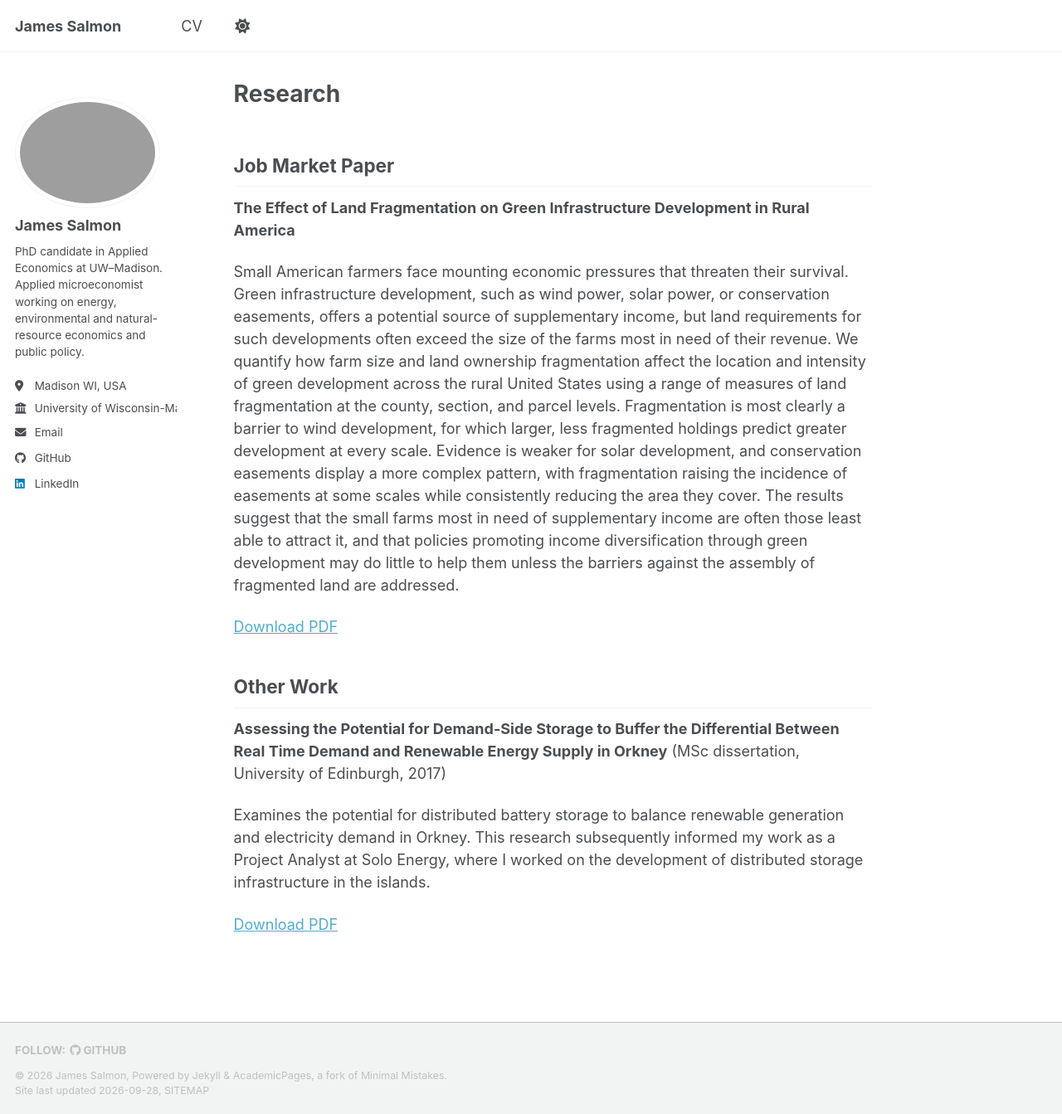
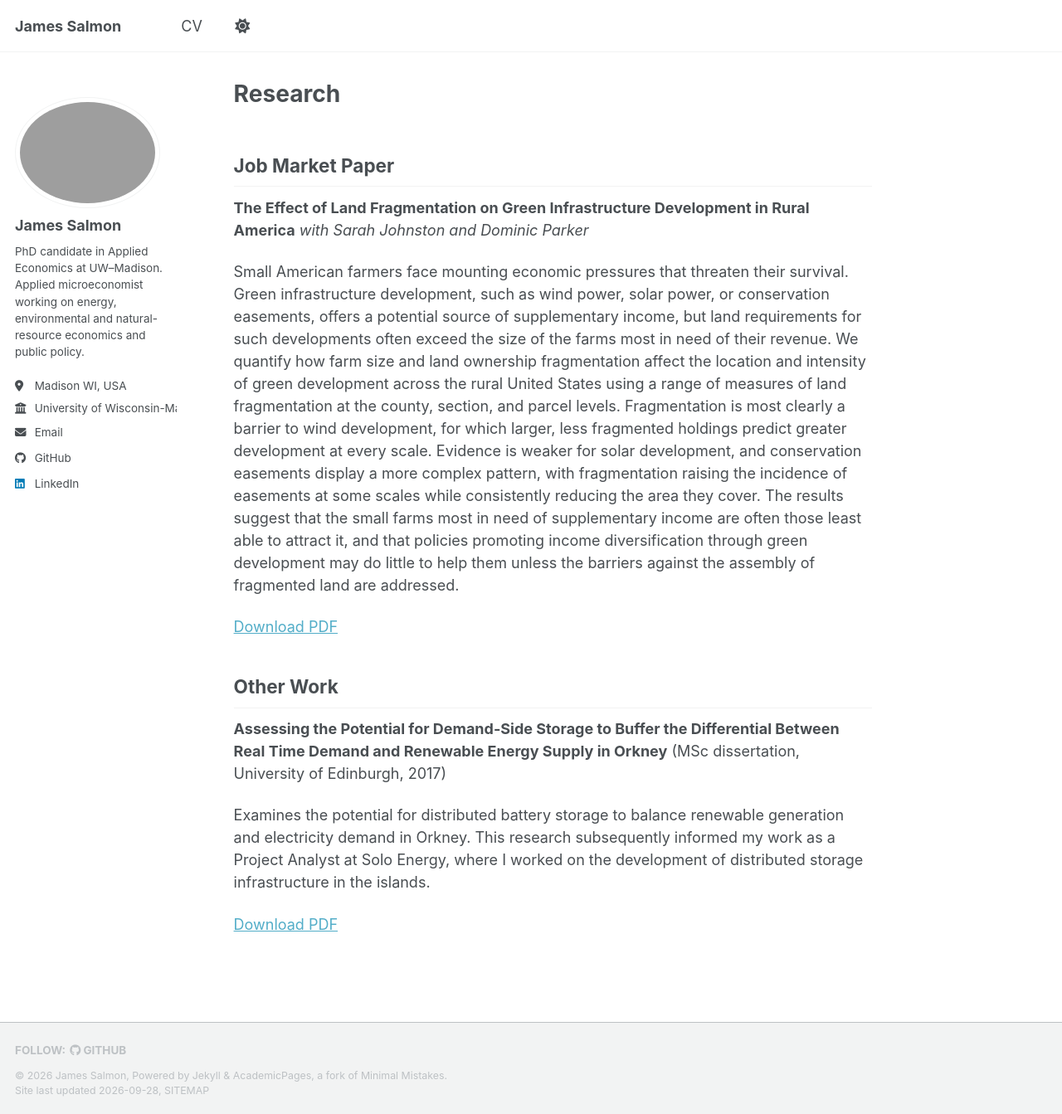
Before and after one commit to James-Salmon/James-Salmon.github.io, a Jekyll site: the page built from _pages/research.md, in a window 1280 px wide and 1343 px high. Shown: the whole window at 83% size. Built offline with Jekyll 4.4.1, drawn with Linux system fonts in a browser that asks for light colours; a style sheet for code colours, icons or effects is not loaded.

Commit message:
Update research.md

```diff
--- a/_pages/research.md
+++ b/_pages/research.md
@@ -8,6 +8,7 @@ author_profile: true
 ## Job Market Paper
 
 **The Effect of Land Fragmentation on Green Infrastructure Development in Rural America**
+*with Sarah Johnston and Dominic Parker*
 
 Small American farmers face mounting economic pressures that threaten their survival. Green infrastructure development, such as wind power, solar power, or conservation easements, offers a potential source of supplementary income, but land requirements for such developments often exceed the size of the farms most in need of their revenue. We quantify how farm size and land ownership fragmentation affect the location and intensity of green development across the rural United States using a range of measures of land fragmentation at the county, section, and parcel levels. Fragmentation is most clearly a barrier to wind development, for which larger, less fragmented holdings predict greater development at every scale. Evidence is weaker for solar development, and conservation easements display a more complex pattern, with fragmentation raising the incidence of easements at some scales while consistently reducing the area they cover. The results suggest that the small farms most in need of supplementary income are often those least able to attract it, and that policies promoting income diversification through green development may do little to help them unless the barriers against the assembly of fragmented land are addressed.
 
```
